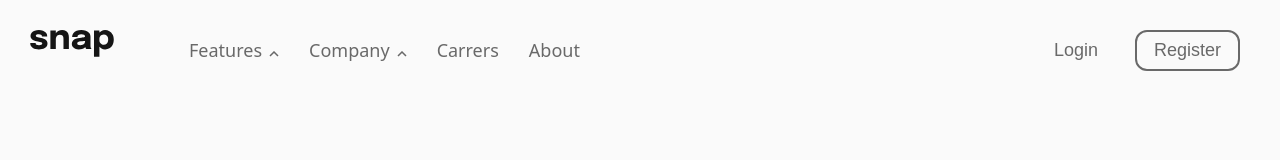
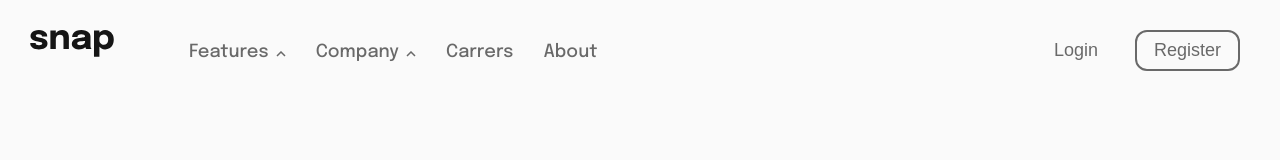
Before and after one commit to winstein27/Intro-section-with-dropdown-navigation---Challenge, a React (Create React App) app: page / in a window 1280 px wide. Shown: the top 160 px of the page. Built offline with nearby package versions, Linux system fonts and the light colour scheme.

Commit message:
Changing font

```diff
--- a/public/index.html
+++ b/public/index.html
@@ -9,21 +9,6 @@
       name="snap"
       content="This is a solution to the [Intro section with dropdown navigation challenge on Frontend Mentor](https://www.frontendmentor.io/challenges/intro-section-with-dropdown-navigation-ryaPetHE5)"
     />
-    <link rel="apple-touch-icon" href="%PUBLIC_URL%/logo192.png" />
-    <!--
-      manifest.json provides metadata used when your web app is installed on a
-      user's mobile device or desktop. See https://developers.google.com/web/fundamentals/web-app-manifest/
-    -->
-    <link rel="manifest" href="%PUBLIC_URL%/manifest.json" />
-    <!--
-      Notice the use of %PUBLIC_URL% in the tags above.
-      It will be replaced with the URL of the `public` folder during the build.
-      Only files inside the `public` folder can be referenced from the HTML.
-
-      Unlike "/favicon.ico" or "favicon.ico", "%PUBLIC_URL%/favicon.ico" will
-      work correctly both with client-side routing and a non-root public URL.
-      Learn how to configure a non-root public URL by running `npm run build`.
-    -->
     <title>SNAP</title>
   </head>
   <body>
--- a/src/index.css
+++ b/src/index.css
@@ -1,6 +1,8 @@
+@import url('https://fonts.googleapis.com/css2?family=Epilogue:wght@500&display=swap');
+
 body {
   box-sizing: border-box;
-  font-family: system-ui;
+  font-family: 'Epilogue', system-ui, sans-serif;
   margin: 0;
   background: hsl(0, 0%, 98%);
   font-size: 18px;
```
Also changed, not shown: public/logo192.png (deleted), public/logo512.png (deleted), public/manifest.json (deleted), public/robots.txt (deleted).
